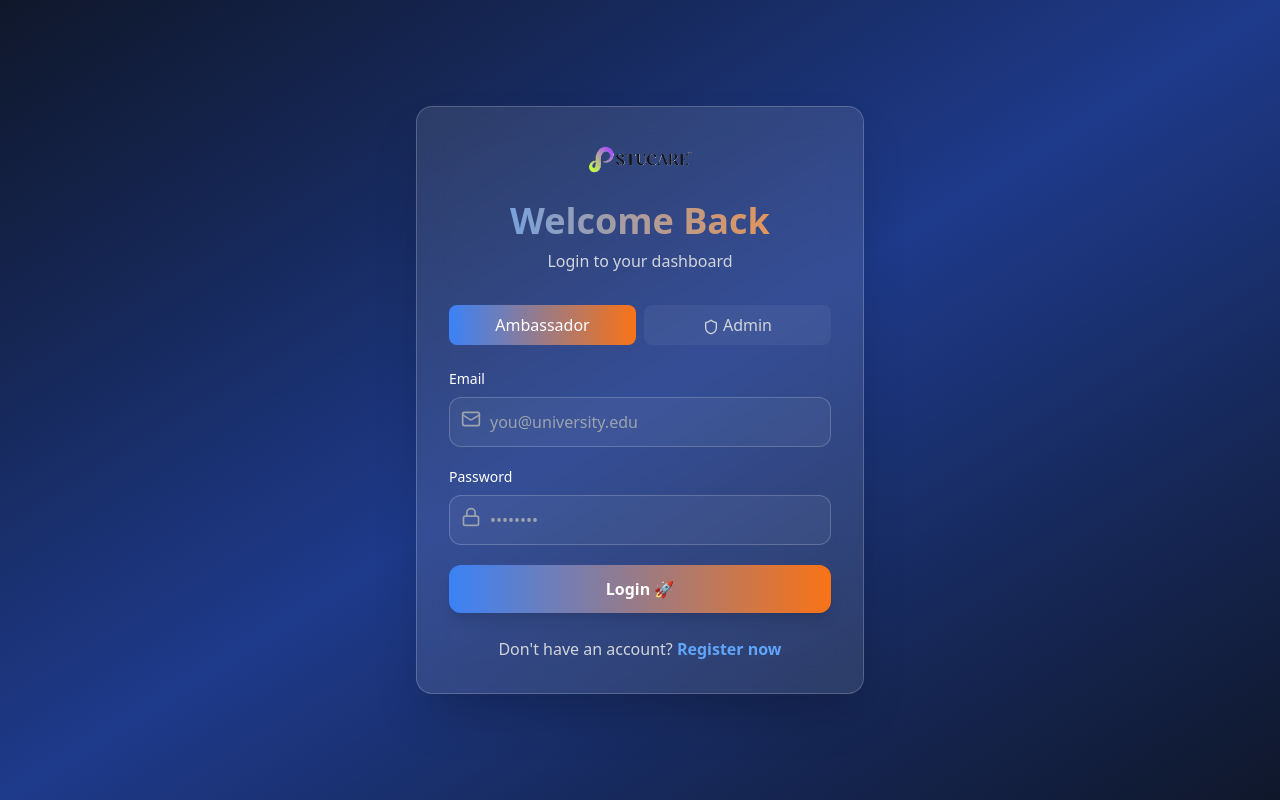
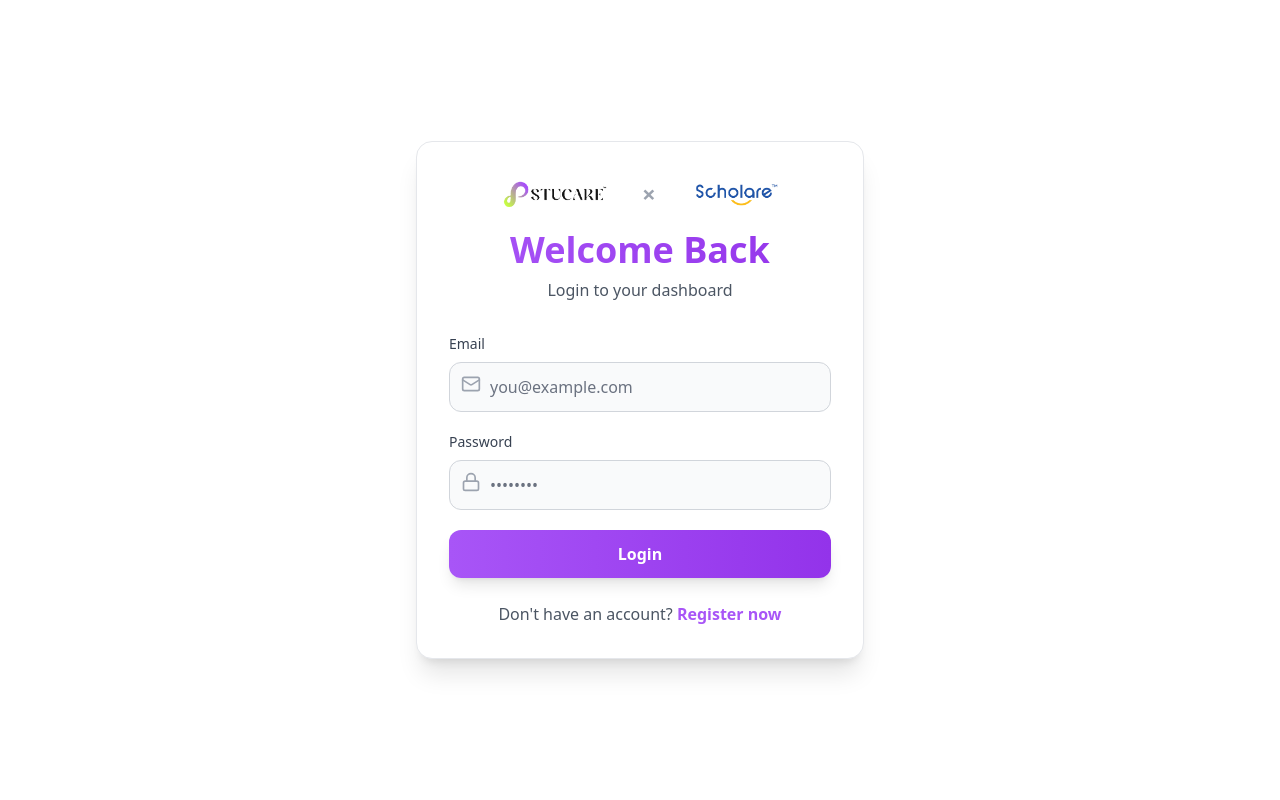
Before and after one commit to stucares/studentambsfrontend, a React (Vite) app: page /login in a window 1280 px wide. Built offline with nearby package versions, Linux system fonts and the light colour scheme.

Commit message:
Add Scholare logo SVG file with text and smile curve

```diff
--- a/src/App.jsx
+++ b/src/App.jsx
@@ -15,7 +15,12 @@ import AdminDashboard from './pages/AdminDashboard';
 function App() {
   return (
     <AuthProvider>
-      <Router>
+      <Router
+        future={{
+          v7_startTransition: true,
+          v7_relativeSplatPath: true
+        }}
+      >
         <Toaster
           position="top-right"
           toastOptions={{
--- a/src/index.css
+++ b/src/index.css
@@ -4,29 +4,29 @@
 
 @layer base {
   body {
-    @apply bg-gradient-to-br from-slate-900 via-blue-900 to-slate-900 text-white min-h-screen;
+    @apply bg-white text-black min-h-screen;
   }
 }
 
 @layer components {
   .glass-card {
-    @apply bg-white/10 backdrop-blur-lg rounded-2xl border border-white/20 shadow-2xl;
+    @apply bg-white rounded-2xl border border-gray-200 shadow-xl;
   }
 
   .btn-primary {
-    @apply bg-gradient-to-r from-primary-500 to-accent-500 hover:from-primary-600 hover:to-accent-600 text-white font-semibold py-3 px-6 rounded-xl transition-all duration-300 transform hover:scale-105 shadow-lg hover:shadow-xl;
+    @apply bg-gradient-to-r from-primary-500 to-primary-600 hover:from-primary-600 hover:to-primary-700 text-white font-semibold py-3 px-6 rounded-xl transition-all duration-300 transform hover:scale-105 shadow-lg hover:shadow-xl;
   }
 
   .btn-secondary {
-    @apply bg-white/10 hover:bg-white/20 backdrop-blur-lg text-white font-semibold py-3 px-6 rounded-xl transition-all duration-300 border border-white/20;
+    @apply bg-gray-100 hover:bg-gray-200 text-black font-semibold py-3 px-6 rounded-xl transition-all duration-300 border border-gray-300;
   }
 
   .input-field {
-    @apply w-full bg-white/5 border border-white/20 rounded-xl px-4 py-3 text-white placeholder-gray-400 focus:outline-none focus:ring-2 focus:ring-primary-500 focus:border-transparent transition-all duration-300;
+    @apply w-full bg-gray-50 border border-gray-300 rounded-xl px-4 py-3 text-black placeholder-gray-500 focus:outline-none focus:ring-2 focus:ring-primary-500 focus:border-transparent transition-all duration-300;
   }
 
   .gradient-text {
-    @apply bg-gradient-to-r from-primary-400 to-accent-400 bg-clip-text text-transparent;
+    @apply bg-gradient-to-r from-primary-500 to-primary-600 bg-clip-text text-transparent;
   }
 
   .level-badge {
--- a/src/pages/Login.jsx
+++ b/src/pages/Login.jsx
@@ -3,7 +3,7 @@ import { useNavigate, Link } from 'react-router-dom';
 import { useAuth } from '../contexts/AuthContext';
 import { motion } from 'framer-motion';
 import toast from 'react-hot-toast';
-import { Mail, Lock, Shield } from 'lucide-react';
+import { Mail, Lock } from 'lucide-react';
 
 const Login = () => {
   const navigate = useNavigate();
@@ -12,7 +12,6 @@ const Login = () => {
     email: '',
     password: '',
   });
-  const [isAdmin, setIsAdmin] = useState(false);
   const [loading, setLoading] = useState(false);
 
   const handleChange = (e) => {
@@ -23,12 +22,21 @@ const Login = () => {
     e.preventDefault();
     setLoading(true);
 
-    const result = await login(formData.email, formData.password, isAdmin);
+    // Try admin login first
+    let result = await login(formData.email, formData.password, true);
+
+    // If admin login fails, try ambassador login
+    if (!result.success) {
+      result = await login(formData.email, formData.password, false);
+    }
+
     setLoading(false);
 
     if (result.success) {
       toast.success(`Welcome back! 👋`);
-      navigate(isAdmin ? '/admin' : '/dashboard');
+      // Check user type from localStorage
+      const userType = localStorage.getItem('userType');
+      navigate(userType === 'admin' ? '/admin' : '/dashboard');
     } else {
       toast.error(result.message);
     }
@@ -45,51 +53,31 @@ const Login = () => {
           <motion.div
             initial={{ scale: 0.8, opacity: 0 }}
             animate={{ scale: 1, opacity: 1 }}
-            className="inline-block mb-4"
+            className="mb-4 flex items-center justify-center gap-3"
           >
             <img
               src="/StuCare's TM.png"
               alt="Stucare"
-              className="h-10 w-auto mx-auto"
+              className="h-10 w-auto"
+            />
+            <span className="text-2xl font-bold text-gray-400">×</span>
+            <img
+              src="/3048_Scholare_HK-JPG-01__1_-removebg-preview.png"
+              alt="Scholare"
+              className="h-10 w-auto"
             />
           </motion.div>
           <h1 className="text-4xl font-bold gradient-text mb-2">
-            {isAdmin ? 'Admin Portal' : 'Welcome Back'}
+            Welcome Back
           </h1>
-          <p className="text-gray-300">
-            {isAdmin ? 'Manage the Ambassador Program' : 'Login to your dashboard'}
+          <p className="text-gray-600">
+            Login to your dashboard
           </p>
-        </div>
-
-
-
-        <div className="flex gap-2 mb-6">
-          <button
-            onClick={() => setIsAdmin(false)}
-            className={`flex-1 py-2 px-4 rounded-lg transition-all ${
-              !isAdmin
-                ? 'bg-gradient-to-r from-primary-500 to-accent-500 text-white'
-                : 'bg-white/5 text-gray-300 hover:bg-white/10'
-            }`}
-          >
-            Ambassador
-          </button>
-          <button
-            onClick={() => setIsAdmin(true)}
-            className={`flex-1 py-2 px-4 rounded-lg transition-all ${
-              isAdmin
-                ? 'bg-gradient-to-r from-primary-500 to-accent-500 text-white'
-                : 'bg-white/5 text-gray-300 hover:bg-white/10'
-            }`}
-          >
-            <Shield className="inline w-4 h-4 mr-1" />
-            Admin
-          </button>
         </div>
 
         <form onSubmit={handleSubmit} className="space-y-5">
           <div>
-            <label className="block text-sm font-medium mb-2">Email</label>
+            <label className="block text-sm font-medium mb-2 text-gray-700">Email</label>
             <div className="relative">
               <Mail className="absolute left-3 top-3 w-5 h-5 text-gray-400" />
               <input
@@ -98,14 +86,14 @@ const Login = () => {
                 value={formData.email}
                 onChange={handleChange}
                 className="input-field pl-10"
-                placeholder={isAdmin ? 'admin@stucare.com' : 'you@university.edu'}
+                placeholder="you@example.com"
                 required
               />
             </div>
           </div>
 
           <div>
-            <label className="block text-sm font-medium mb-2">Password</label>
+            <label className="block text-sm font-medium mb-2 text-gray-700">Password</label>
             <div className="relative">
               <Lock className="absolute left-3 top-3 w-5 h-5 text-gray-400" />
               <input
@@ -125,20 +113,18 @@ const Login = () => {
             disabled={loading}
             className="btn-primary w-full"
           >
-            {loading ? 'Logging in...' : `Login ${isAdmin ? '🔐' : '🚀'}`}
+            {loading ? 'Logging in...' : 'Login'}
           </button>
         </form>
 
-        {!isAdmin && (
         <div className="mt-6 text-center">
-            <p className="text-gray-300">
+          <p className="text-gray-600">
             Don't have an account?{' '}
-              <Link to="/register" className="text-primary-400 hover:text-primary-300 font-semibold">
+            <Link to="/register" className="text-primary-500 hover:text-primary-600 font-semibold">
               Register now
             </Link>
           </p>
         </div>
-        )}
       </motion.div>
     </div>
   );
--- a/src/pages/Register.jsx
+++ b/src/pages/Register.jsx
@@ -29,8 +29,8 @@ const Register = () => {
     e.preventDefault();
 
     // Validation
-    if (!formData.email.includes('.edu')) {
-      toast.error('Please use your educational email address (.edu)');
+    if (formData.phoneNumber.length !== 10 || !/^\d{10}$/.test(formData.phoneNumber)) {
+      toast.error('Phone number must be exactly 10 digits');
       return;
     }
 
@@ -73,8 +73,25 @@ const Register = () => {
         className="glass-card p-8 max-w-2xl w-full"
       >
         <div className="text-center mb-8">
+          <motion.div
+            initial={{ scale: 0.8, opacity: 0 }}
+            animate={{ scale: 1, opacity: 1 }}
+            className="mb-4 flex items-center justify-center gap-3"
+          >
+            <img
+              src="/StuCare's TM.png"
+              alt="Stucare"
+              className="h-10 w-auto"
+            />
+            <span className="text-2xl font-bold text-gray-400">×</span>
+            <img
+              src="/scholare-logo.svg"
+              alt="Scholare"
+              className="h-10 w-auto"
+            />
+          </motion.div>
           <h1 className="text-4xl font-bold gradient-text mb-2">Join Stucare</h1>
-          <p className="text-gray-300">Become a Student Ambassador</p>
+          <p className="text-gray-600">Become a Student Ambassador</p>
         </div>
 
         <form onSubmit={handleSubmit} className="space-y-4">
@@ -85,7 +102,7 @@ const Register = () => {
 
           <div className="grid md:grid-cols-2 gap-4">
             <div>
-              <label className="block text-sm font-medium mb-2">Full Name</label>
+              <label className="block text-sm font-medium mb-2 text-gray-700">Full Name</label>
               <div className="relative">
                 <User className="absolute left-3 top-3 w-5 h-5 text-gray-400" />
                 <input
@@ -101,7 +118,7 @@ const Register = () => {
             </div>
 
             <div>
-              <label className="block text-sm font-medium mb-2">Age</label>
+              <label className="block text-sm font-medium mb-2 text-gray-700">Age</label>
               <div className="relative">
                 <Hash className="absolute left-3 top-3 w-5 h-5 text-gray-400" />
                 <input
@@ -120,7 +137,7 @@ const Register = () => {
           </div>
 
           <div>
-            <label className="block text-sm font-medium mb-2">Educational Email</label>
+            <label className="block text-sm font-medium mb-2 text-gray-700">Email</label>
             <div className="relative">
               <Mail className="absolute left-3 top-3 w-5 h-5 text-gray-400" />
               <input
@@ -129,15 +146,14 @@ const Register = () => {
                 value={formData.email}
                 onChange={handleChange}
                 className="input-field pl-10"
-                placeholder="you@university.edu"
+                placeholder="you@example.com"
                 required
               />
             </div>
-            <p className="text-xs text-gray-400 mt-1">Must be a .edu email address</p>
           </div>
 
           <div>
-            <label className="block text-sm font-medium mb-2">College Name</label>
+            <label className="block text-sm font-medium mb-2 text-gray-700">College Name</label>
             <div className="relative">
               <GraduationCap className="absolute left-3 top-3 w-5 h-5 text-gray-400" />
               <input
@@ -153,7 +169,7 @@ const Register = () => {
           </div>
 
           <div>
-            <label className="block text-sm font-medium mb-2">Phone Number</label>
+            <label className="block text-sm font-medium mb-2 text-gray-700">Phone Number (10 digits)</label>
             <div className="relative">
               <Phone className="absolute left-3 top-3 w-5 h-5 text-gray-400" />
               <input
@@ -162,15 +178,18 @@ const Register = () => {
                 value={formData.phoneNumber}
                 onChange={handleChange}
                 className="input-field pl-10"
-                placeholder="+1 234 567 8900"
+                placeholder="1234567890"
                 required
+                pattern="\d{10}"
+                maxLength="10"
               />
             </div>
+            <p className="text-xs text-gray-500 mt-1">Must be exactly 10 digits</p>
           </div>
 
           <div className="grid md:grid-cols-2 gap-4">
             <div>
-              <label className="block text-sm font-medium mb-2">Password</label>
+              <label className="block text-sm font-medium mb-2 text-gray-700">Password</label>
               <div className="relative">
                 <Lock className="absolute left-3 top-3 w-5 h-5 text-gray-400" />
                 <input
@@ -187,7 +206,7 @@ const Register = () => {
             </div>
 
             <div>
-              <label className="block text-sm font-medium mb-2">Confirm Password</label>
+              <label className="block text-sm font-medium mb-2 text-gray-700">Confirm Password</label>
               <div className="relative">
                 <Lock className="absolute left-3 top-3 w-5 h-5 text-gray-400" />
                 <input
@@ -209,14 +228,14 @@ const Register = () => {
             disabled={loading}
             className="btn-primary w-full"
           >
-            {loading ? 'Creating Account...' : 'Join Now 🚀'}
+            {loading ? 'Creating Account...' : 'Join Now'}
           </button>
         </form>
 
         <div className="mt-6 text-center">
-          <p className="text-gray-300">
+          <p className="text-gray-600">
             Already have an account?{' '}
-            <Link to="/login" className="text-primary-400 hover:text-primary-300 font-semibold">
+            <Link to="/login" className="text-primary-500 hover:text-primary-600 font-semibold">
               Login here
             </Link>
           </p>
```
Also changed, not shown: src/pages/AdminDashboard.jsx (+25 -0 lines), src/pages/Dashboard.jsx (+65 -13 lines), tailwind.config.js (+18 -18 lines), public/3048_Scholare_HK-JPG-01__1_-removebg-preview.png (added), public/scholare-logo.svg (added). Lines whose indentation alone changed are shown as unchanged.
